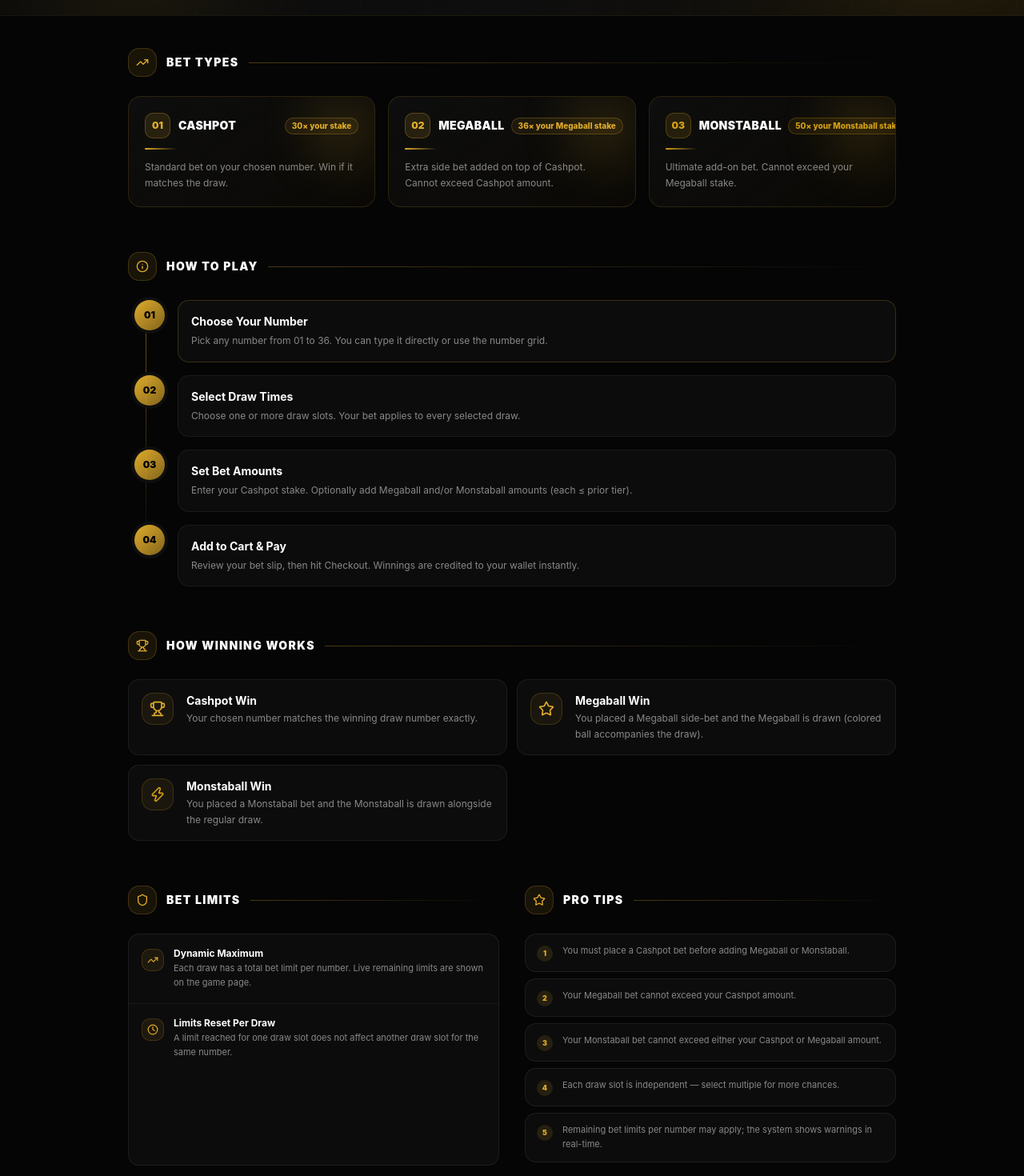
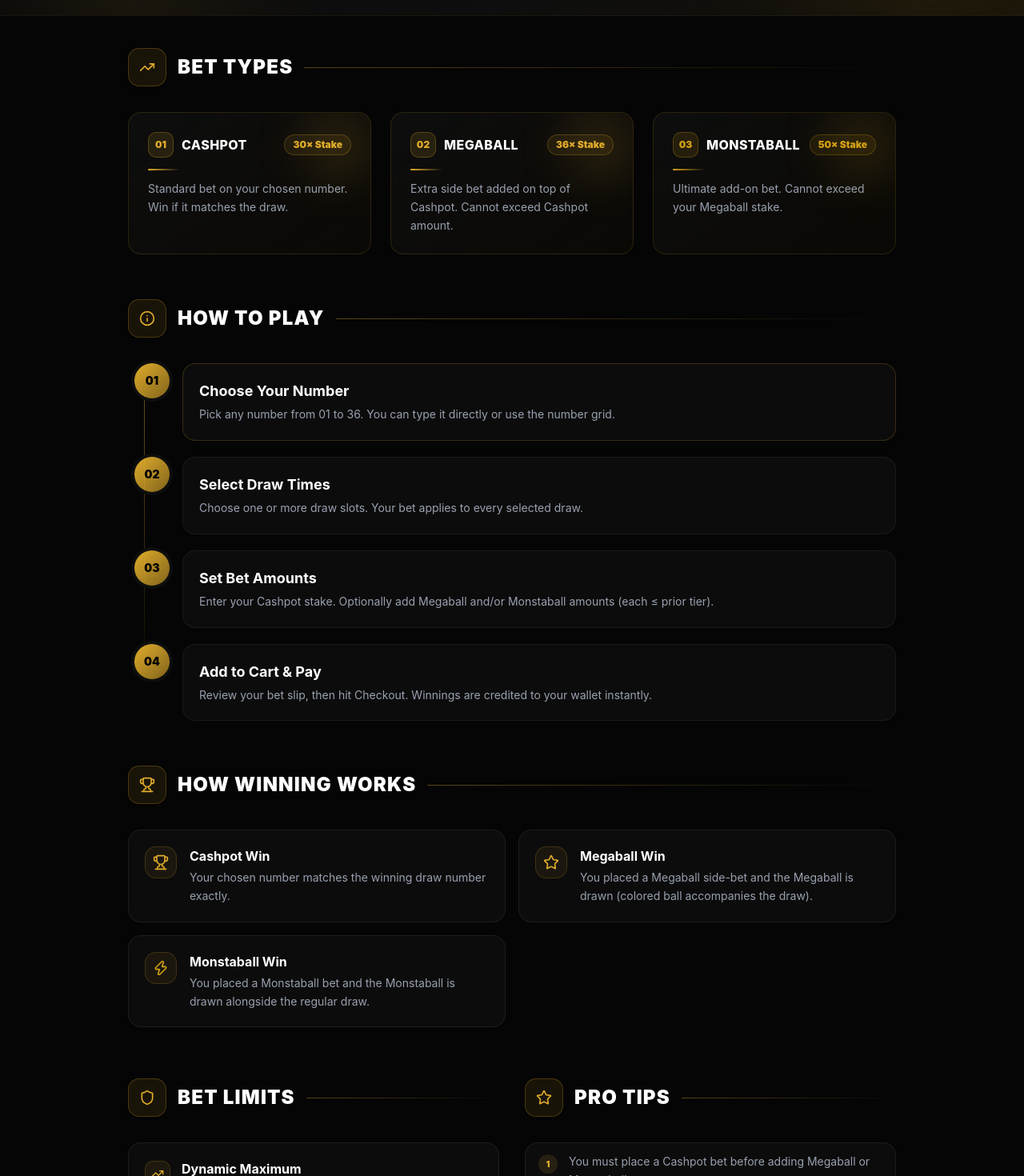
Before and after one commit to kevindean169/Fortune--cash--website, a React (Vite) app: page /lottery-info in a window 1280 px wide. Shown: the part 440-1910 px from the top of the page at 80% size. Built offline with nearby package versions, Linux system fonts and the light colour scheme; no server answers.

Commit message:
fixes one

```diff
--- a/src/components/GameCard.tsx
+++ b/src/components/GameCard.tsx
@@ -76,6 +76,13 @@ export function GameCard({ game }: { game: APILottery }) {
         <img
           src={imageUrl}
           alt={displayName}
+          onError={(e) => {
+            const fallback = isPickSingle ? '/lachica_bigpot.png' : isPick34 ? '/pick3_pick4_logo.png' : '/lottery_machine.jpg'
+            if (e.currentTarget.src !== fallback) {
+              e.currentTarget.src = fallback
+              e.currentTarget.className = 'absolute inset-0 w-full h-full object-contain p-2 group-hover:scale-105 transition-transform duration-500'
+            }
+          }}
           className={`absolute inset-0 w-full h-full ${isFallbackLogo ? 'object-contain p-2' : 'object-cover'} group-hover:scale-105 transition-transform duration-500`}
         />
         {/* slant overlay */}
--- a/src/pages/LotteryInfoPage.tsx
+++ b/src/pages/LotteryInfoPage.tsx
@@ -53,19 +53,19 @@ const INFO_MAP: Record<string, LotteryInfoData> = {
       {
         name: 'Cashpot',
         description: 'Standard bet on your chosen number. Win if it matches the draw.',
-        payout: '30× your stake',
+        payout: '30× Stake',
         color: '#e0ac2c',
       },
       {
         name: 'Megaball',
         description: 'Extra side bet added on top of Cashpot. Cannot exceed Cashpot amount.',
-        payout: '36× your Megaball stake',
+        payout: '36× Stake',
         color: '#e0ac2c',
       },
       {
         name: 'Monstaball',
         description: 'Ultimate add-on bet. Cannot exceed your Megaball stake.',
-        payout: '50× your Monstaball stake',
+        payout: '50× Stake',
         color: '#d4a017',
       },
     ],
@@ -125,19 +125,19 @@ const INFO_MAP: Record<string, LotteryInfoData> = {
       {
         name: 'Cashpot',
         description: 'Standard Cashpot-style bet on your chosen number.',
-        payout: '30× your stake',
+        payout: '30× Stake',
         color: '#e0ac2c',
       },
       {
         name: 'Megaball',
         description: 'Side bet on the Megaball result. Cannot exceed Cashpot amount.',
-        payout: '36× your Megaball stake',
+        payout: '36× Stake',
         color: '#e0ac2c',
       },
       {
         name: 'Monstaball',
         description: 'Premium add-on. Cannot exceed your Megaball stake.',
-        payout: '50× your Monstaball stake',
+        payout: '50× Stake',
         color: '#d4a017',
       },
     ],
@@ -429,16 +429,16 @@ function resolveInfoKey(typeParam: string | null): string {
 /* ── Section heading with accent divider ─────────────────────── */
 function SectionHeading({ icon, title, accent }: { icon: React.ReactNode; title: string; accent: string }) {
   return (
-    <div className="flex items-center gap-3 mb-6">
+    <div className="flex items-center gap-3.5 mb-6 sm:mb-8">
       <div
-        className="size-9 rounded-xl flex items-center justify-center shrink-0"
-        style={{ background: `${accent}18`, border: `1px solid ${accent}35` }}
+        className="size-11 sm:size-12 rounded-xl flex items-center justify-center shrink-0 shadow-sm"
+        style={{ background: `${accent}18`, border: `1px solid ${accent}40` }}
       >
         {icon}
       </div>
-      <div className="flex-1 flex items-center gap-3 min-w-0">
-        <h2 className="text-sm font-black text-foreground uppercase tracking-widest whitespace-nowrap">{title}</h2>
-        <div className="flex-1 h-px min-w-0" style={{ background: `linear-gradient(to right, ${accent}50, transparent)` }} />
+      <div className="flex-1 flex items-center gap-3.5 min-w-0">
+        <h2 className="text-xl sm:text-2xl font-black text-white uppercase tracking-wider whitespace-nowrap">{title}</h2>
+        <div className="flex-1 h-px min-w-0" style={{ background: `linear-gradient(to right, ${accent}60, transparent)` }} />
       </div>
     </div>
   )
@@ -485,13 +485,8 @@ export function LotteryInfoPage() {
   ]
 
   const handlePlayNow = () => {
-    if (infoKey === 'lachica-bigpot' || infoKey === 'pick-lottery') {
-      navigate('pick-lottery')
-    } else if (infoKey === 'pick-2-single') {
-      navigate('pick-2-single')
-    } else {
-      navigate(`lotteries-by-type?type=${encodeURIComponent(infoKey)}`)
-    }
+    const targetType = (infoKey === 'lachica-bigpot' || infoKey === 'pick-lottery') ? 'pick-lottery' : infoKey
+    navigate(`lotteries-by-type?type=${encodeURIComponent(targetType)}`)
   }
 
   return (
@@ -601,11 +596,11 @@ export function LotteryInfoPage() {
         {/* ── Bet Types ── */}
         <section>
           <SectionHeading
-            icon={<TrendingUp className="size-4" style={{ color: info.accentColor }} />}
+            icon={<TrendingUp className="size-5" style={{ color: info.accentColor }} />}
             title="Bet Types"
             accent={info.accentColor}
           />
-          <div className={`grid gap-4 ${
+          <div className={`grid gap-4 sm:gap-6 ${
             info.betOptions.length === 1
               ? 'grid-cols-1 max-w-sm'
               : info.betOptions.length === 2
@@ -615,7 +610,7 @@ export function LotteryInfoPage() {
             {info.betOptions.map((opt, idx) => (
               <div
                 key={opt.name}
-                className="relative rounded-2xl p-5 border overflow-hidden transition-all duration-200 hover:-translate-y-0.5 hover:shadow-lg flex flex-col justify-between"
+                className="relative rounded-2xl p-5 sm:p-6 border overflow-hidden transition-all duration-200 hover:-translate-y-0.5 hover:shadow-lg flex flex-col justify-between"
                 style={{
                   background: `linear-gradient(145deg, #0e0e0e, ${opt.color}07)`,
                   borderColor: `${opt.color}28`,
@@ -628,19 +623,19 @@ export function LotteryInfoPage() {
                   style={{ background: opt.color }}
                 />
                 <div>
-                  <div className="flex items-center justify-between gap-2 mb-3">
-                    <div className="flex items-center gap-2.5">
+                  <div className="flex flex-wrap items-center justify-between gap-y-2 gap-x-2 mb-3.5">
+                    <div className="flex items-center gap-2.5 min-w-0">
                       <div
                         className="size-8 rounded-lg flex items-center justify-center font-black text-xs shrink-0"
                         style={{ background: `${opt.color}20`, color: opt.color, border: `1px solid ${opt.color}45` }}
                       >
                         {String(idx + 1).padStart(2, '0')}
                       </div>
-                      <span className="font-black text-sm text-foreground uppercase tracking-wide">{opt.name}</span>
+                      <span className="font-extrabold text-base text-white uppercase tracking-wide truncate">{opt.name}</span>
                     </div>
                     {opt.payout && (
                       <span
-                        className="text-[10px] font-extrabold px-2 py-0.5 rounded-full shrink-0 border"
+                        className="text-xs font-black px-2.5 py-1 rounded-full border whitespace-nowrap shrink-0"
                         style={{ background: `${opt.color}15`, color: opt.color, borderColor: `${opt.color}40` }}
                       >
                         {opt.payout}
@@ -651,7 +646,7 @@ export function LotteryInfoPage() {
                     className="w-10 h-0.5 rounded-full mb-3"
                     style={{ background: `linear-gradient(to right, ${opt.color}, transparent)` }}
                   />
-                  <p className="text-xs text-muted-foreground leading-relaxed">{opt.description}</p>
+                  <p className="text-sm text-gray-400 leading-relaxed font-normal">{opt.description}</p>
                 </div>
               </div>
             ))}
@@ -661,25 +656,25 @@ export function LotteryInfoPage() {
         {/* ── How to Play — vertical timeline ── */}
         <section>
           <SectionHeading
-            icon={<Info className="size-4" style={{ color: info.accentColor }} />}
+            icon={<Info className="size-5" style={{ color: info.accentColor }} />}
             title="How to Play"
             accent={info.accentColor}
           />
           <div className="relative pl-2">
             {/* Connector line */}
             <div
-              className="absolute left-[22px] top-9 w-px pointer-events-none"
+              className="absolute left-[20px] top-10 w-px pointer-events-none"
               style={{
-                height: `calc(100% - 72px)`,
+                height: `calc(100% - 76px)`,
                 background: `linear-gradient(to bottom, ${info.accentColor}70, transparent)`,
               }}
             />
-            <div className="space-y-4">
+            <div className="space-y-4 sm:space-y-5">
               {info.howToPlay.map((step, i) => (
                 <div key={step.step} className="flex items-start gap-4">
                   {/* Step bubble */}
                   <div
-                    className="relative size-[38px] rounded-full flex items-center justify-center font-black text-xs shrink-0 z-10 ring-4 ring-[#0e0e0e]"
+                    className="relative size-10 sm:size-11 rounded-full flex items-center justify-center font-black text-sm shrink-0 z-10 ring-4 ring-[#0e0e0e]"
                     style={{
                       background: `linear-gradient(135deg, ${info.accentColor}, ${info.accentColor}90)`,
                       color: '#000',
@@ -689,14 +684,14 @@ export function LotteryInfoPage() {
                   </div>
                   {/* Card */}
                   <div
-                    className="flex-1 rounded-xl p-4 border"
+                    className="flex-1 rounded-2xl p-5 border"
                     style={{
                       background: '#0c0c0c',
                       borderColor: i === 0 ? `${info.accentColor}35` : 'rgba(255,255,255,0.06)',
                     }}
                   >
-                    <h3 className="font-bold text-sm text-foreground mb-1">{step.title}</h3>
-                    <p className="text-xs text-muted-foreground leading-relaxed">{step.desc}</p>
+                    <h3 className="font-bold text-base sm:text-lg text-white mb-1">{step.title}</h3>
+                    <p className="text-sm text-gray-400 leading-relaxed font-normal">{step.desc}</p>
                   </div>
                 </div>
               ))}
@@ -705,20 +700,20 @@ export function LotteryInfoPage() {
         </section>
 
         {/* ── Single-column stack for content to avoid empty space ── */}
-        <div className="space-y-14">
+        <div className="space-y-14 sm:space-y-16">
 
           {/* Winning Rules */}
           <section>
             <SectionHeading
-              icon={<Trophy className="size-4" style={{ color: info.accentColor }} />}
+              icon={<Trophy className="size-5" style={{ color: info.accentColor }} />}
               title="How Winning Works"
               accent={info.accentColor}
             />
-            <div className="grid sm:grid-cols-2 gap-3">
+            <div className="grid sm:grid-cols-2 gap-4">
               {info.winningRules.map((rule) => (
                 <div
                   key={rule.rule}
-                  className="flex items-start gap-4 p-4 rounded-xl border"
+                  className="flex items-start gap-4 p-5 rounded-2xl border"
                   style={{ background: '#0c0c0c', borderColor: 'rgba(255,255,255,0.07)' }}
                 >
                   <div
@@ -728,8 +723,8 @@ export function LotteryInfoPage() {
                     {rule.icon}
                   </div>
                   <div>
-                    <h3 className="font-bold text-sm text-foreground mb-0.5">{rule.rule}</h3>
-                    <p className="text-xs text-muted-foreground leading-relaxed">{rule.desc}</p>
+                    <h3 className="font-bold text-base text-white mb-1">{rule.rule}</h3>
+                    <p className="text-sm text-gray-400 leading-relaxed font-normal">{rule.desc}</p>
                   </div>
                 </div>
               ))}
@@ -738,42 +733,41 @@ export function LotteryInfoPage() {
 
           <div className="grid md:grid-cols-2 gap-8">
             {/* Bet Limits */}
-            <section>
+            <section className="flex flex-col">
               <SectionHeading
-                icon={<Shield className="size-4" style={{ color: info.accentColor }} />}
+                icon={<Shield className="size-5" style={{ color: info.accentColor }} />}
                 title="Bet Limits"
                 accent={info.accentColor}
               />
               <div
-                className="rounded-xl overflow-hidden border h-[calc(100%-3.5rem)]"
+                className="rounded-2xl border divide-y divide-white/5 overflow-hidden flex-1"
                 style={{ borderColor: 'rgba(255,255,255,0.07)', background: '#0c0c0c' }}
               >
                 {[
                   {
-                    icon: <TrendingUp className="size-3.5" style={{ color: info.accentColor }} />,
+                    icon: <TrendingUp className="size-4" style={{ color: info.accentColor }} />,
                     title: 'Dynamic Maximum',
                     desc: 'Each draw has a total bet limit per number. Live remaining limits are shown on the game page.',
                   },
                   {
-                    icon: <Clock className="size-3.5" style={{ color: info.accentColor }} />,
+                    icon: <Clock className="size-4" style={{ color: info.accentColor }} />,
                     title: 'Limits Reset Per Draw',
                     desc: 'A limit reached for one draw slot does not affect another draw slot for the same number.',
                   },
                 ].map((item, i) => (
                   <div
                     key={i}
-                    className={`flex items-start gap-3 p-4 ${i === 0 ? 'border-b' : ''}`}
-                    style={{ borderColor: 'rgba(255,255,255,0.06)' }}
+                    className="flex items-start gap-3.5 p-4 sm:p-5"
                   >
                     <div
-                      className="size-7 rounded-lg flex items-center justify-center shrink-0 mt-0.5"
+                      className="size-8 rounded-lg flex items-center justify-center shrink-0 mt-0.5"
                       style={{ background: `${info.accentColor}15`, border: `1px solid ${info.accentColor}30` }}
                     >
                       {item.icon}
                     </div>
                     <div>
-                      <p className="text-xs font-bold text-foreground mb-0.5">{item.title}</p>
-                      <p className="text-[11px] text-muted-foreground leading-relaxed">{item.desc}</p>
+                      <p className="text-sm sm:text-base font-bold text-white mb-1">{item.title}</p>
+                      <p className="text-xs sm:text-sm text-gray-400 leading-relaxed font-normal">{item.desc}</p>
                     </div>
                   </div>
                 ))}
@@ -781,26 +775,26 @@ export function LotteryInfoPage() {
             </section>
 
             {/* Pro Tips */}
-            <section>
+            <section className="flex flex-col">
               <SectionHeading
-                icon={<Star className="size-4" style={{ color: info.accentColor }} />}
+                icon={<Star className="size-5" style={{ color: info.accentColor }} />}
                 title="Pro Tips"
                 accent={info.accentColor}
               />
-              <div className="space-y-2">
+              <div className="space-y-2.5 flex-1">
                 {info.tips.map((tip, i) => (
                   <div
                     key={i}
-                    className="flex items-start gap-3 px-3.5 py-3 rounded-xl border"
+                    className="flex items-start gap-3.5 px-4 py-3 rounded-2xl border"
                     style={{ background: '#0c0c0c', borderColor: 'rgba(255,255,255,0.07)' }}
                   >
                     <span
-                      className="size-5 rounded-full flex items-center justify-center text-[9px] font-black shrink-0 mt-0.5"
+                      className="size-6 rounded-full flex items-center justify-center text-[11px] font-black shrink-0 mt-0.5"
                       style={{ background: `${info.accentColor}20`, color: info.accentColor }}
                     >
                       {i + 1}
                     </span>
-                    <p className="text-[11px] text-muted-foreground leading-relaxed">{tip}</p>
+                    <p className="text-xs sm:text-sm text-gray-400 leading-relaxed font-normal">{tip}</p>
                   </div>
                 ))}
               </div>
@@ -811,13 +805,13 @@ export function LotteryInfoPage() {
         {/* ── FAQ — accordion ── */}
         <section className="pb-6">
           <SectionHeading
-            icon={<HelpCircle className="size-4" style={{ color: info.accentColor }} />}
+            icon={<HelpCircle className="size-5" style={{ color: info.accentColor }} />}
             title="Frequently Asked Questions"
             accent={info.accentColor}
           />
           <div
             className="rounded-2xl border divide-y divide-white/5 overflow-hidden"
-            style={{ borderColor: 'rgba(255,255,255,0.08)', background: '#0b0b0b' }}
+            style={{ borderColor: 'rgba(255,255,255,0.08)', background: '#0c0c0c' }}
           >
             {info.faq.map((item, i) => (
               <div
@@ -827,16 +821,16 @@ export function LotteryInfoPage() {
               >
                 <button
                   onClick={() => setOpenFaq(openFaq === i ? null : i)}
-                  className="w-full flex items-center justify-between gap-4 px-5 py-4 text-left hover:bg-white/[0.015] transition-colors"
+                  className="w-full flex items-center justify-between gap-4 px-5 sm:px-6 py-4 sm:py-5 text-left hover:bg-white/[0.015] transition-colors"
                 >
-                  <div className="flex items-center gap-3">
+                  <div className="flex items-center gap-3.5">
                     <span
-                      className="shrink-0 text-[10px] font-black px-1.5 py-0.5 rounded"
+                      className="shrink-0 text-xs font-black px-2 py-0.5 rounded"
                       style={{ color: info.accentColor, background: `${info.accentColor}18` }}
                     >
                       Q
                     </span>
-                    <span className="text-sm font-semibold text-foreground leading-snug">{item.q}</span>
+                    <span className="text-base font-bold text-white leading-snug">{item.q}</span>
                   </div>
                   <div className="shrink-0 text-muted-foreground/60">
                     {openFaq === i
@@ -846,14 +840,14 @@ export function LotteryInfoPage() {
                   </div>
                 </button>
                 {openFaq === i && (
-                  <div className="flex gap-3 px-5 pb-4 pt-0">
+                  <div className="flex gap-3.5 px-5 sm:px-6 pb-5 pt-0">
                     <span
-                      className="shrink-0 text-[10px] font-black px-1.5 py-0.5 rounded h-fit mt-0.5"
+                      className="shrink-0 text-xs font-black px-2 py-0.5 rounded h-fit mt-0.5"
                       style={{ color: '#6b7280', background: 'rgba(255,255,255,0.05)' }}
                     >
                       A
                     </span>
-                    <p className="text-xs text-muted-foreground leading-relaxed">{item.a}</p>
+                    <p className="text-sm text-gray-400 leading-relaxed font-normal">{item.a}</p>
                   </div>
                 )}
               </div>
```
Also changed, not shown: src/pages/ResultsPage.tsx (indentation only).
